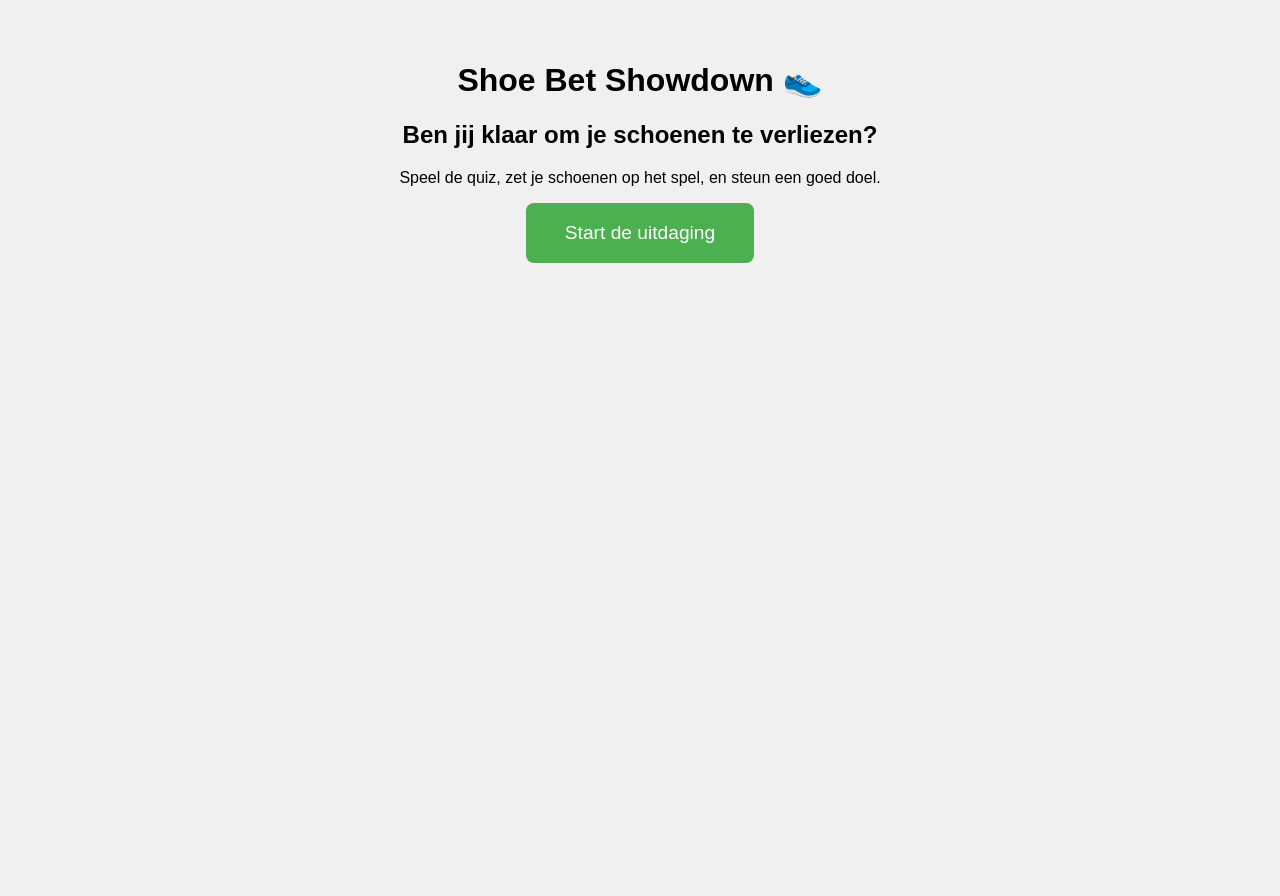
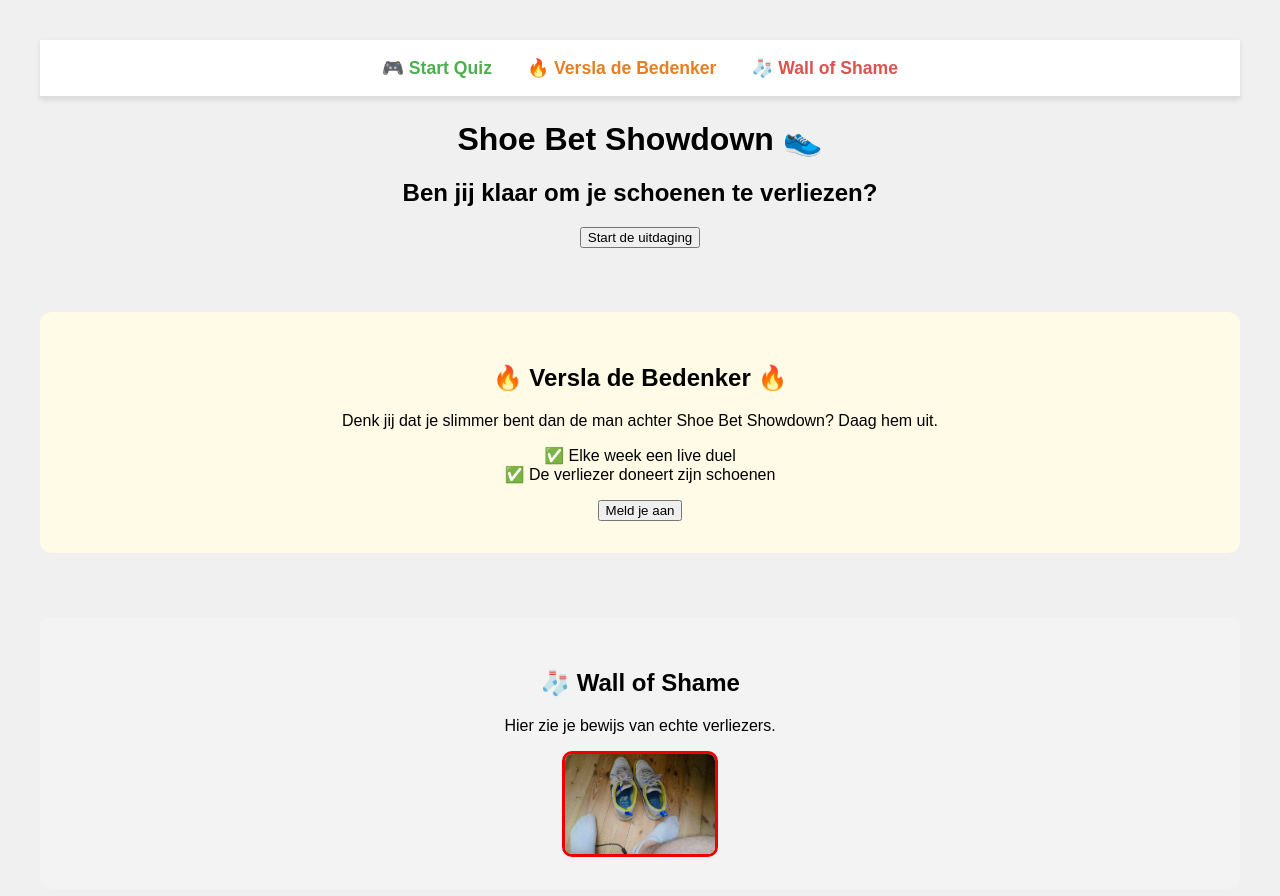
Before and after one commit to usednike/shoebet-showdown, a plain HTML site: page index.html in a window 1280 px wide. Before the commit the page ends 800 px from the top, so only its background shows below. Drawn offline with Linux system fonts and the light colour scheme.

Commit message:
Add files via upload

```diff
--- a/index.html
+++ b/index.html
@@ -1,3 +1,4 @@
+
 <!DOCTYPE html>
 <html lang="nl">
 <head>
@@ -11,51 +12,71 @@
       padding: 2em;
       background-color: #f0f0f0;
     }
-    button {
-      padding: 1em 2em;
-      font-size: 1.2em;
-      background-color: #4CAF50;
-      color: white;
-      border: none;
-      border-radius: 8px;
-      cursor: pointer;
+    nav {
+      position: sticky;
+      top: 0;
+      background: white;
+      padding: 1em;
+      border-bottom: 2px solid #ddd;
+      box-shadow: 0 2px 5px rgba(0,0,0,0.1);
+      z-index: 999;
+      display: flex;
+      justify-content: center;
+      gap: 2em;
+      font-size: 1.1em;
     }
-    button:hover {
-      background-color: #45a049;
+    a {
+      text-decoration: none;
+      font-weight: bold;
     }
-    #startMenu {
-      display: none;
-      margin-top: 2em;
+    .gallery {
+      display: flex;
+      flex-wrap: wrap;
+      justify-content: center;
+      gap: 1em;
+    }
+    .gallery img {
+      width: 150px;
+      height: auto;
+      border-radius: 10px;
+      border: 3px solid #e00;
     }
   </style>
 </head>
 <body>
+  <nav>
+    <a href="#startMenu" style="color: #4CAF50;">🎮 Start Quiz</a>
+    <a href="#versla-de-bedenker" style="color: #e67e22;">🔥 Versla de Bedenker</a>
+    <a href="#wallOfShameAuto" style="color: #d9534f;">🧦 Wall of Shame</a>
+  </nav>
+
   <h1>Shoe Bet Showdown 👟</h1>
-
   <div id="welcome">
     <h2>Ben jij klaar om je schoenen te verliezen?</h2>
-    <p>Speel de quiz, zet je schoenen op het spel, en steun een goed doel.</p>
-    <button onclick="startIntro()">Start de uitdaging</button>
+    <button onclick="document.getElementById('startMenu').style.display = 'block'; this.parentElement.style.display = 'none';">Start de uitdaging</button>
   </div>
 
-  <div id="startMenu">
-    <p>Kies taal / Choose language:</p>
-    <select id="language">
-      <option value="nl">Nederlands</option>
-      <option value="en">English</option>
-    </select>
+  <div id="startMenu" style="display:none;">
     <p>Voer spelersnamen in:</p>
     <input type="text" placeholder="Speler 1" />
     <input type="text" placeholder="Speler 2" />
-    <br /><br />
+    <br><br>
     <button>Start Quiz</button>
   </div>
 
-  <script>
-    function startIntro() {
-      document.getElementById("welcome").style.display = "none";
-      document.getElementById("startMenu").style.display = "block";
-    }
-  </script>
+  <section id="versla-de-bedenker" style="margin-top: 4em; background: #fffbe6; padding: 2em; border-radius: 12px;">
+    <h2>🔥 Versla de Bedenker 🔥</h2>
+    <p>Denk jij dat je slimmer bent dan de man achter Shoe Bet Showdown? Daag hem uit.</p>
+    <p>✅ Elke week een live duel<br>✅ De verliezer doneert zijn schoenen</p>
+    <a href="#wallOfShameAuto"><button>Meld je aan</button></a>
+  </section>
+
+  <section id="wallOfShameAuto" style="margin-top: 4em; background: #f3f3f3; padding: 2em; border-radius: 12px;">
+    <h2>🧦 Wall of Shame</h2>
+    <p>Hier zie je bewijs van echte verliezers.</p>
+    <div class="gallery">
+      <img src="wallofsock.jpg" alt="Sokkenfoto"/>
+    </div>
+  </section>
 </body>
 </html>
```
